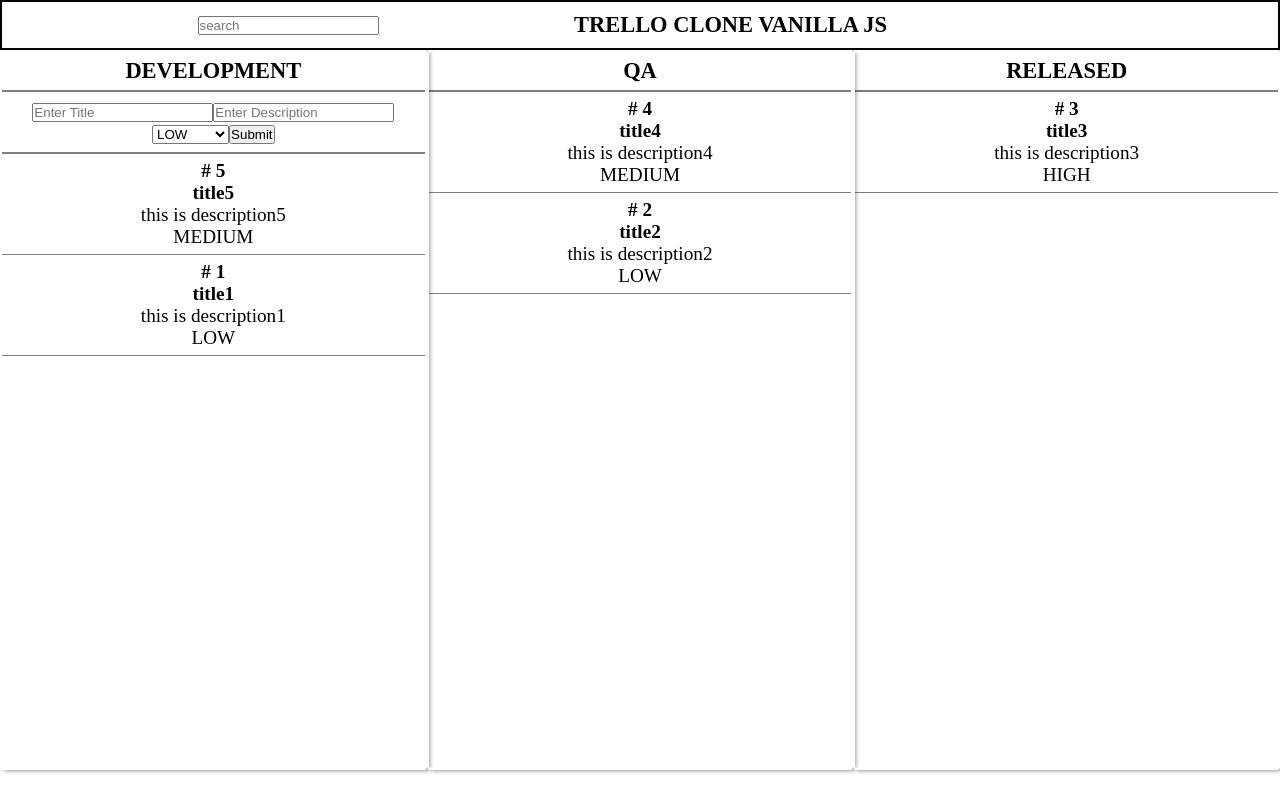
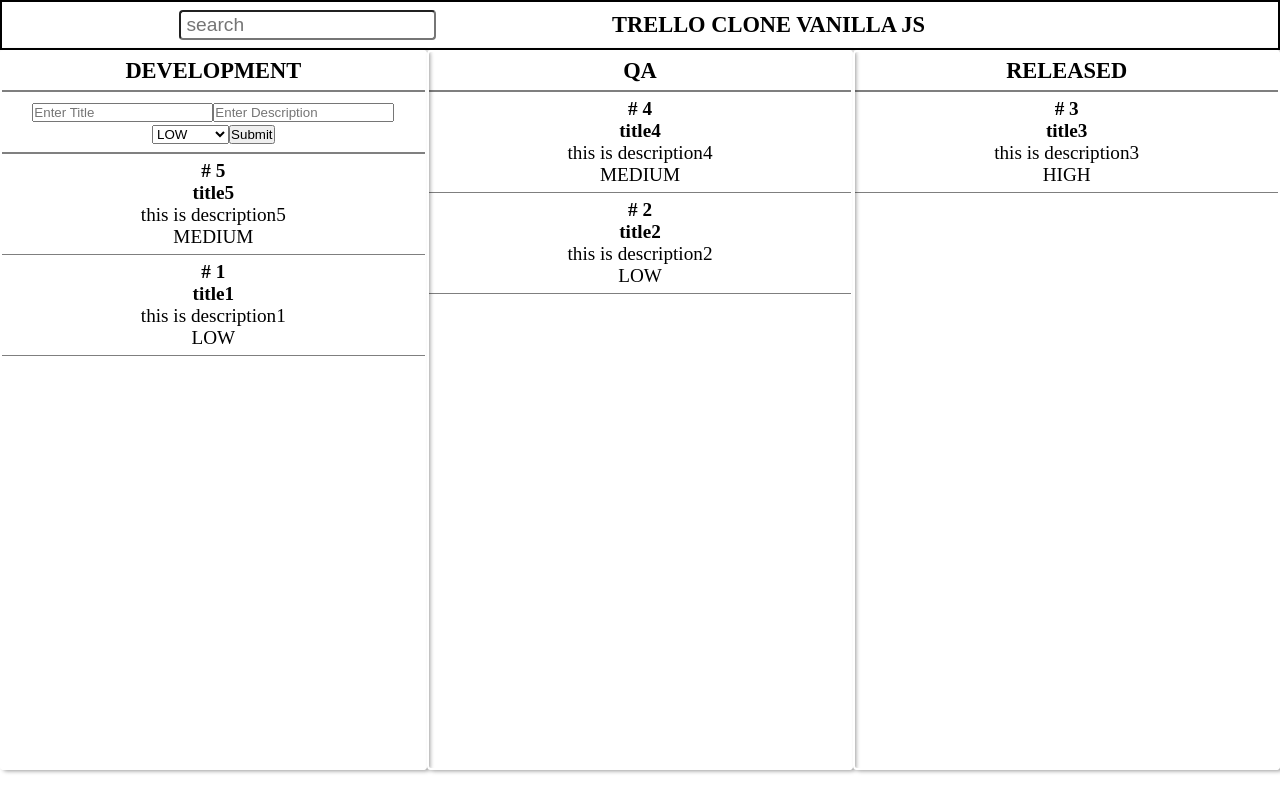
Before and after one commit to manojsingh047/trello-vanilla-js, a website built with webpack: page src/index.html in a window 1280 px wide. Built offline with nearby package versions, Linux system fonts and the light colour scheme.

Commit message:
cosmetics

```diff
--- a/src/styles/main.scss
+++ b/src/styles/main.scss
@@ -19,6 +19,13 @@
   display: flex;
   align-items: center;
   justify-content: space-evenly;
+  input {
+    border-radius: 4px;
+    outline: none;
+    padding: 0 0 0 6px;
+    height: 30px;
+    font-size: 1.2rem;
+  }
 }
 .boards-container {
   display: flex;
```
